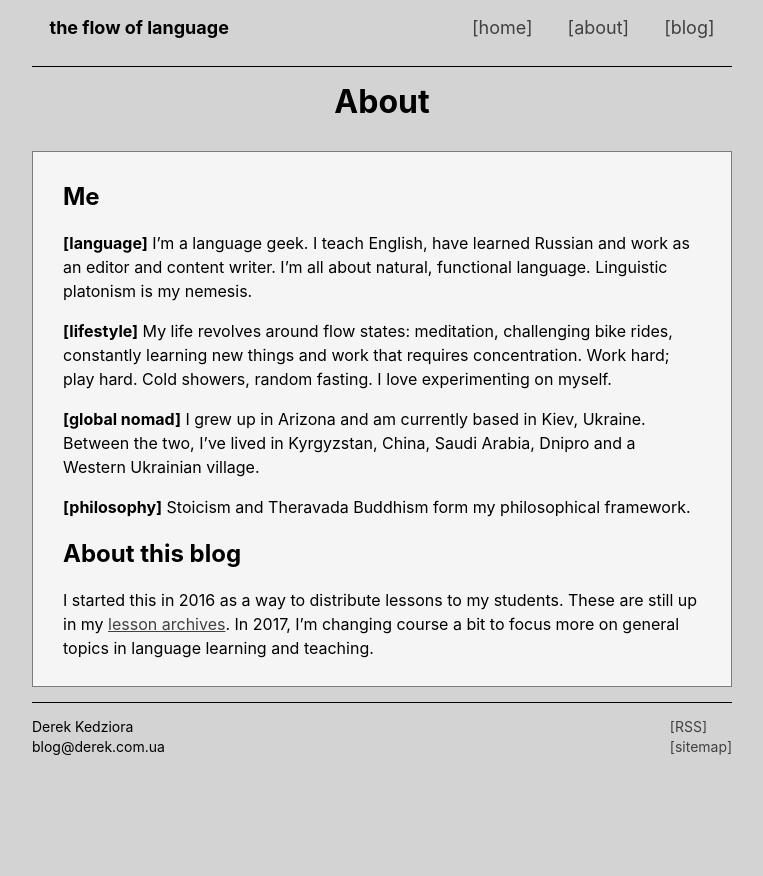
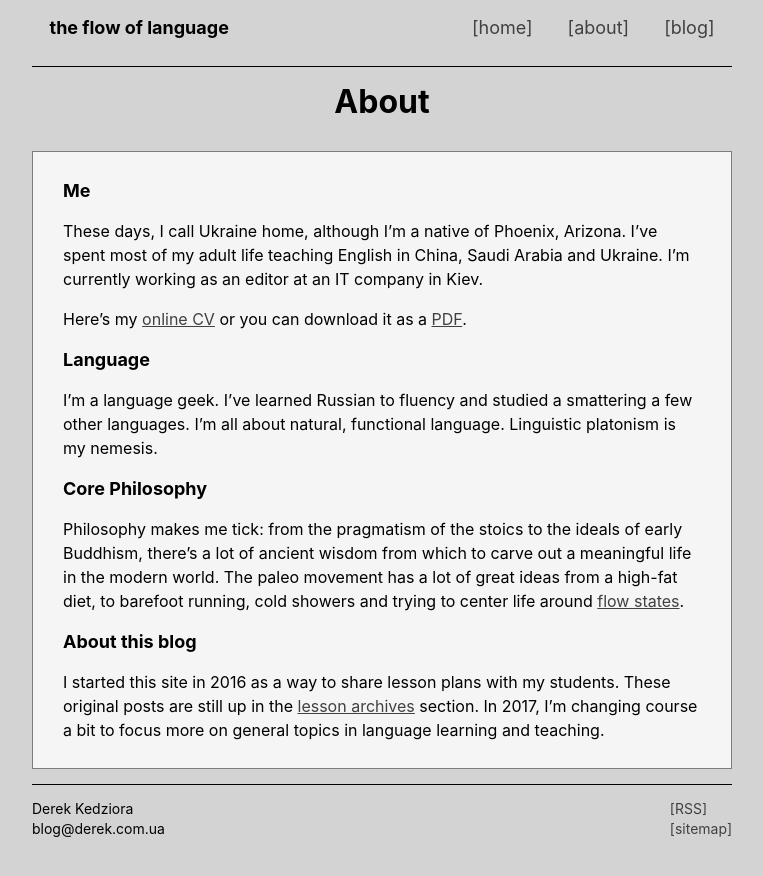
Before and after one commit to ZeroDeth/derekkedziora.github.io, a Jekyll site: the page built from pages/about.md, in a window 1280 px wide. Shown: the top 876 px of the page, without its empty margins (258-1021 px from the left). Built offline with Jekyll 4.4.1, drawn with Linux system fonts in a browser that asks for light colours; comment, search, counter and statistics services are not loaded.

Commit message:
content modified

```diff
--- a/pages/about.md
+++ b/pages/about.md
@@ -4,19 +4,27 @@ title: About
 permalink: "/about"
 og-type: website
 ---
-## Me
+### Me
 
-**[language]** I’m a language geek. I teach English, have learned Russian and work as an editor and content writer. I’m all about natural, functional language. Linguistic platonism is my nemesis.
+These days, I call Ukraine home, although I'm a native of Phoenix, Arizona. I've spent most of my adult life teaching English in China, Saudi Arabia and Ukraine. I'm currently working as an editor at an IT company in Kiev.
 
-**[lifestyle]** My life revolves around flow states: meditation, challenging bike rides, constantly learning new things and work that requires concentration. Work hard; play hard. Cold showers, random fasting. I love experimenting on myself.
+Here's my [online CV][0] or you can download it as a [PDF][1].
 
-**[global nomad]** I grew up in Arizona and am currently based in Kiev, Ukraine. Between the two, I’ve lived in Kyrgyzstan, China, Saudi Arabia, Dnipro and a Western Ukrainian village.
+<!-- Here's what I'm doing [now][2], what I [use][3] and what I [read][4]. -->
 
-**[philosophy]** Stoicism and Theravada Buddhism form my philosophical framework.
+### Language
 
-<!--- My CV: <a href="/cv" target ="_blank">[web]</a> <a href="/files/derek_cv.pdf" target ="_blank">[pdf]</a>
--->
+I’m a language geek. I've learned Russian to fluency and studied a smattering a few other languages. I’m all about natural, functional language. Linguistic platonism is my nemesis.
 
-## About this blog
+### Core Philosophy
 
-I started this in 2016 as a way to distribute lessons to my students. These are still up in my <a href="/lesson-archives/">lesson archives</a>. In 2017, I’m changing course a bit to focus more on general topics in language learning and teaching.
+Philosophy makes me tick: from the pragmatism of the stoics to the ideals of early Buddhism, there's a lot of ancient wisdom from which to carve out a meaningful life in the modern world. The paleo movement has a lot of great ideas from a high-fat diet, to barefoot running, cold showers and trying to center life around [flow states][2].
+
+### About this blog
+
+I started this site in 2016 as a way to share lesson plans with my students. These original posts are still up in the [lesson archives][3] section. In 2017, I’m changing course a bit to focus more on general topics in language learning and teaching.
+
+[0]: /cv
+[1]: /pages/cv-kedziora.pdf
+[2]: https://en.wikipedia.org/wiki/Flow_(psychology)
+[3]: /lesson-archives/
```
